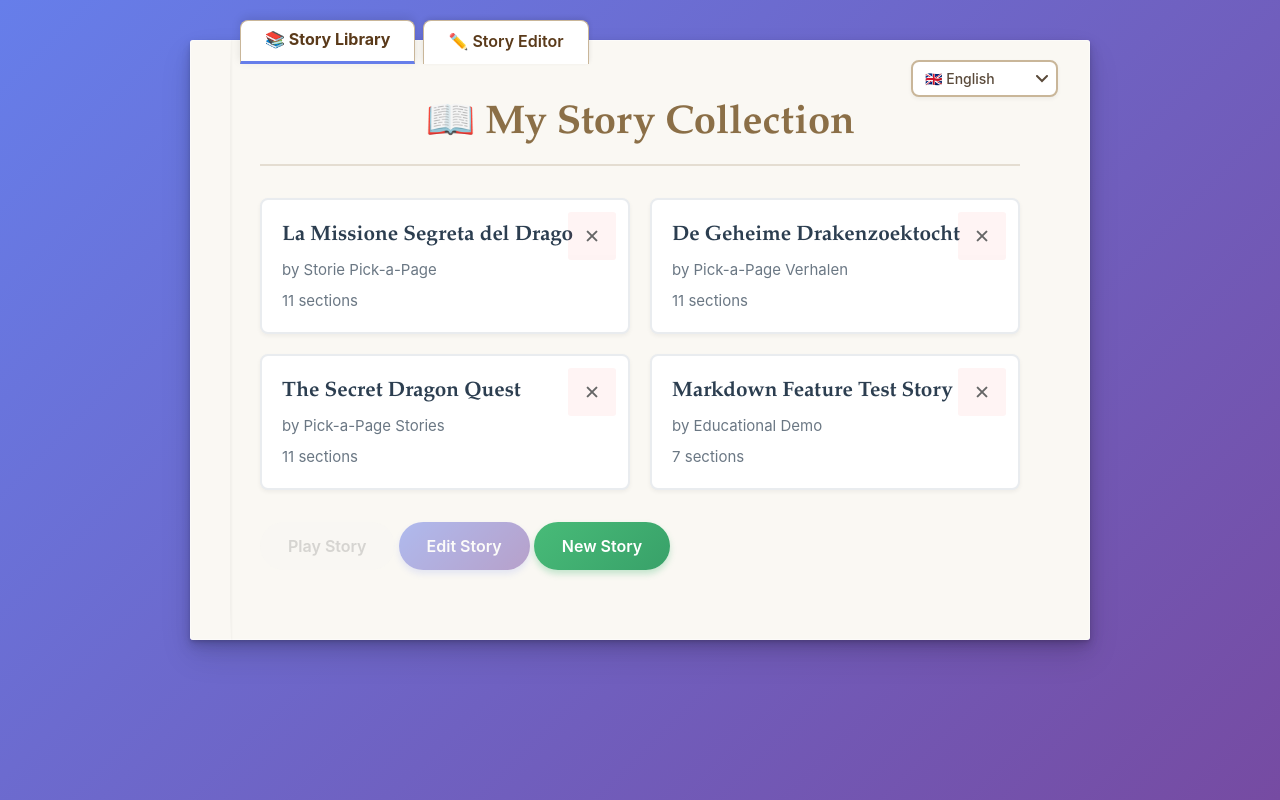
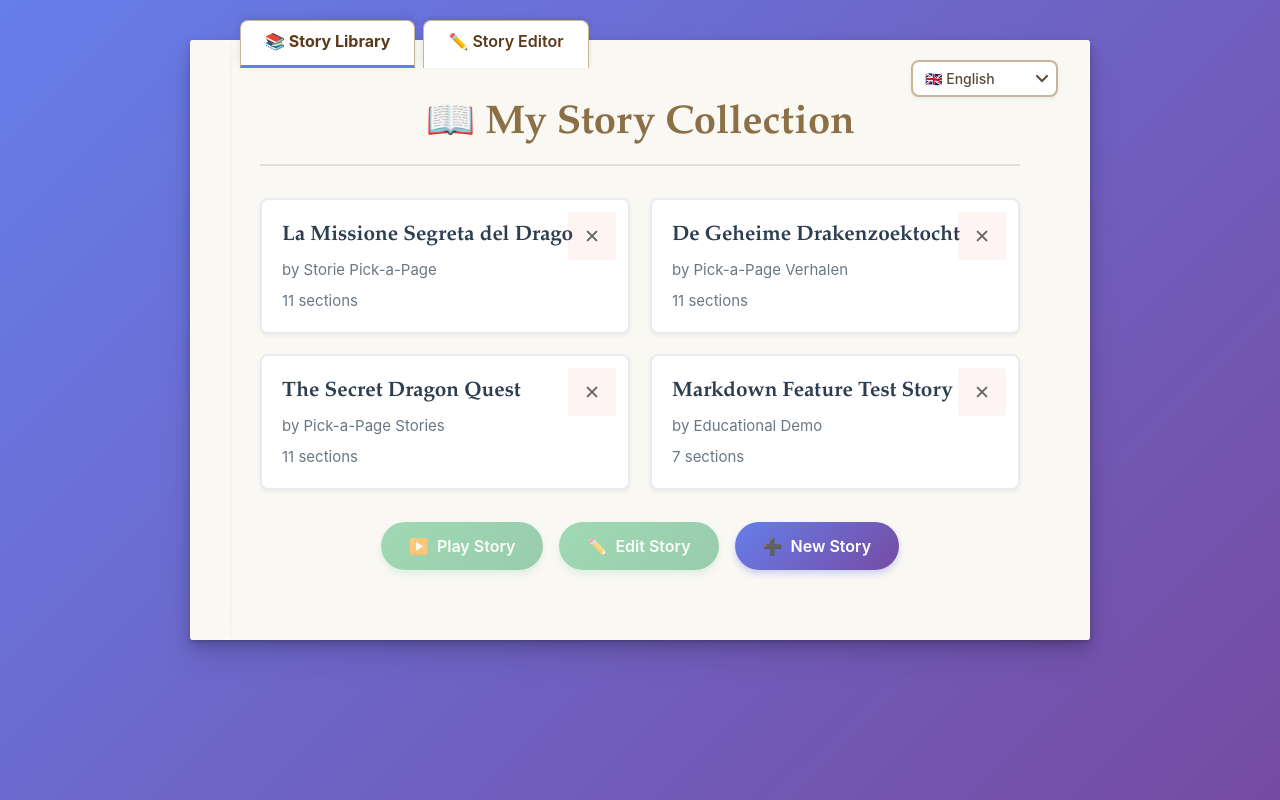
Before and after one commit to ltpitt/python-pick-a-page, a Flask app: page / in a window 1280 px wide. Run offline with Flask 3, Linux system fonts and the light colour scheme.

Commit message:
fix: Added corrected html

```diff
--- /dev/null
+++ b/backend/templates/base.html
@@ -0,0 +1,32 @@
+<!DOCTYPE html>
+<html lang="en">
+<head>
+    <meta charset="UTF-8">
+    <meta name="viewport" content="width=device-width, initial-scale=1.0">
+    <title>{% block title %}Pick-a-Page Story Tool{% endblock %}</title>
+
+    <!-- CSS Files - Load in dependency order -->
+    <link rel="stylesheet" href="{{ url_for('static', filename='css/variables.css') }}">
+    <link rel="stylesheet" href="{{ url_for('static', filename='css/base.css') }}">
+    <link rel="stylesheet" href="{{ url_for('static', filename='css/book.css') }}">
+    <link rel="stylesheet" href="{{ url_for('static', filename='css/bookmarks.css') }}">
+    <link rel="stylesheet" href="{{ url_for('static', filename='css/library.css') }}">
+    <link rel="stylesheet" href="{{ url_for('static', filename='css/editor.css') }}">
+    <link rel="stylesheet" href="{{ url_for('static', filename='css/messages.css') }}">
+    <link rel="stylesheet" href="{{ url_for('static', filename='css/mobile.css') }}">
+
+    {% block extra_head %}{% endblock %}
+</head>
+<body>
+    {% block content %}{% endblock %}
+
+    <!-- JavaScript Modules - Load in dependency order -->
+    <script src="{{ url_for('static', filename='js/api-service.js') }}"></script>
+    <script src="{{ url_for('static', filename='js/i18n-service.js') }}"></script>
+    <script src="{{ url_for('static', filename='js/story-manager.js') }}"></script>
+    <script src="{{ url_for('static', filename='js/ui-controller.js') }}"></script>
+    <script src="{{ url_for('static', filename='js/app.js') }}"></script>
+
+    {% block extra_scripts %}{% endblock %}
+</body>
+</html>
--- a/backend/templates/index.html
+++ b/backend/templates/index.html
@@ -1,97 +1,95 @@
-<!DOCTYPE html>
-<html lang="en">
-<head>
-    <meta charset="UTF-8">
-    <meta name="viewport" content="width=device-width, initial-scale=1.0">
-    <title>📖 Pick-a-Page - Interactive Story Creator</title>
+{% extends "base.html" %}
 
-    <!-- CSS Files -->
-    <link rel="stylesheet" href="/static/css/variables.css">
-    <link rel="stylesheet" href="/static/css/base.css">
-    <link rel="stylesheet" href="/static/css/book.css">
-    <link rel="stylesheet" href="/static/css/bookmarks.css">
-    <link rel="stylesheet" href="/static/css/library.css">
-    <link rel="stylesheet" href="/static/css/editor.css">
-    <link rel="stylesheet" href="/static/css/messages.css">
-    <link rel="stylesheet" href="/static/css/mobile.css">
-</head>
-<body>
+{% block title %}Pick-a-Page Story Tool{% endblock %}
+
+{% block content %}
 <div class="container">
     <div class="book">
-            <!-- Bookmark Navigation -->
-            <nav class="bookmarks">
-                <button class="bookmark active" data-page="library" data-i18n="web_tab_library">📚 Story Library</button>
-                <button class="bookmark" data-page="editor" data-i18n="web_tab_editor">✏️ Story Editor</button>
-                <button class="bookmark" data-page="player" id="playerBookmark" style="display: none;" data-i18n="web_tab_reader">📖 Story Reader</button>
-            </nav>
-
-            <!-- Language Selector -->
+        <!-- Language selector -->
         <div class="language-selector">
             <select id="languageSelector" aria-label="Select language">
-                    <option value="en">🇬🇧 English</option>
+                <!-- Populated dynamically by JavaScript -->
             </select>
         </div>
 
-            <!-- Page 1: Library -->
+        <!-- Bookmark navigation -->
+        <div class="bookmarks">
+            <div class="bookmark active" data-page="library" data-i18n="web_tab_library">📚 Story Library</div>
+            <div class="bookmark" data-page="editor" data-i18n="web_tab_editor">✏️ Story Editor</div>
+            <div class="bookmark" id="playerBookmark" data-page="player" style="display: none;" data-i18n="web_tab_reader">📖 Story Reader</div>
+        </div>
+
+        <!-- Page: Story Library -->
         <div class="page active" id="page-library">
-                <h1 class="page-title" data-i18n="web_title_library">📖 My Story Collection</h1>
+            <h1 class="page-title" data-i18n="web_title_library">My Story Collection</h1>
+            <div id="message" class="message"></div>
 
-                <!-- Story List -->
-                <div id="storyList" class="story-list">
+            <div id="storyList">
                 <div class="loading active">
                     <div class="spinner"></div>
                     <p data-i18n="web_loading_stories">Loading your stories...</p>
                 </div>
             </div>
 
-                <!-- Library Actions -->
-                <div class="action-buttons">
-                    <button id="playBtn" class="btn btn-success" disabled data-i18n="web_btn_play">▶️ Play Story</button>
-                    <button id="editLibraryBtn" class="btn btn-primary" disabled data-i18n="web_btn_edit">✏️ Edit Story</button>
-                    <button id="newStoryBtn" class="btn btn-secondary" data-i18n="web_btn_new">📝 New Story</button>
+            <div class="story-actions">
+                <button id="playBtn" class="btn btn-secondary" disabled>
+                    <span>▶️</span> <span data-i18n="web_btn_play">Play Story</span>
+                </button>
+                <button id="editLibraryBtn" class="btn btn-secondary" disabled>
+                    <span>✏️</span> <span data-i18n="web_btn_edit">Edit Story</span>
+                </button>
+                <button id="newStoryBtn" class="btn btn-primary">
+                    <span>➕</span> <span data-i18n="web_btn_new">New Story</span>
+                </button>
+            </div>
         </div>
 
-                <!-- Messages -->
-                <div id="message" class="message"></div>
+        <!-- Page: Story Editor -->
+        <div class="page" id="page-editor">
+            <h1 class="page-title" id="editorTitle" data-i18n="web_title_editor">Create Your Story</h1>
+            <div id="editorMessage" class="message"></div>
+
+            <div class="editor-area">
+                <textarea id="storyEditor" data-i18n-placeholder="web_editor_placeholder" placeholder="Write your adventure here...
+
+Example format:
+
+---
+title: My Adventure
+author: Your Name
+---
+
+[[beginning]]
+
+You wake up in a mysterious place...
+
+[[Explore]]
+[[Go back to sleep]]
+
+---
+
+[[Explore]]
+
+You discover something amazing!"></textarea>
             </div>
 
-            <!-- Page 2: Editor -->
-            <div class="page" id="page-editor">
-                <h1 class="page-title" id="editorTitle" data-i18n="web_title_editor">✨ Create Your Story</h1>
-
-                <!-- Story Editor -->
-                <textarea id="storyEditor"
-                          class="story-editor"
-                          placeholder="Write your adventure here..."
-                          data-i18n-placeholder="web_editor_placeholder"
-                          spellcheck="true"></textarea>
-
-                <!-- Editor Actions -->
-                <div class="action-buttons">
-                    <button id="validateBtn" class="btn btn-info" data-i18n="web_btn_validate">🔍 Validate</button>
-                    <button id="saveBtn" class="btn btn-primary" data-i18n="web_btn_save">💾 Save</button>
-                    <button id="compileBtn" class="btn btn-success" data-i18n="web_btn_compile">🎮 Compile & Play</button>
+            <div class="story-actions">
+                <button id="validateBtn" class="btn btn-secondary">
+                    <span>✓</span> <span data-i18n="web_btn_validate">Validate</span>
+                </button>
+                <button id="saveBtn" class="btn btn-secondary">
+                    <span>💾</span> <span data-i18n="web_btn_save">Save</span>
+                </button>
+                <button id="compileBtn" class="btn btn-primary">
+                    <span>🚀</span> <span data-i18n="web_btn_compile">Compile & Play</span>
+                </button>
+            </div>
         </div>
 
-                <!-- Editor Messages -->
-                <div id="editorMessage" class="message"></div>
-            </div>
-
-            <!-- Page 3: Player -->
+        <!-- Page: Story Player (hidden by default) -->
         <div class="page" id="page-player">
-                <iframe id="storyPlayer"
-                        class="story-player"
-                        title="Story Player"
-                        sandbox="allow-scripts allow-same-origin"></iframe>
+            <iframe id="storyPlayer" class="story-player"></iframe>
         </div>
     </div>
 </div>
-
-    <!-- JavaScript Files -->
-    <script src="/static/js/api-service.js"></script>
-    <script src="/static/js/i18n-service.js"></script>
-    <script src="/static/js/story-manager.js"></script>
-    <script src="/static/js/ui-controller.js"></script>
-    <script src="/static/js/app.js"></script>
-</body>
-</html>
+{% endblock %}
```
Lines whose indentation alone changed are shown as unchanged.
